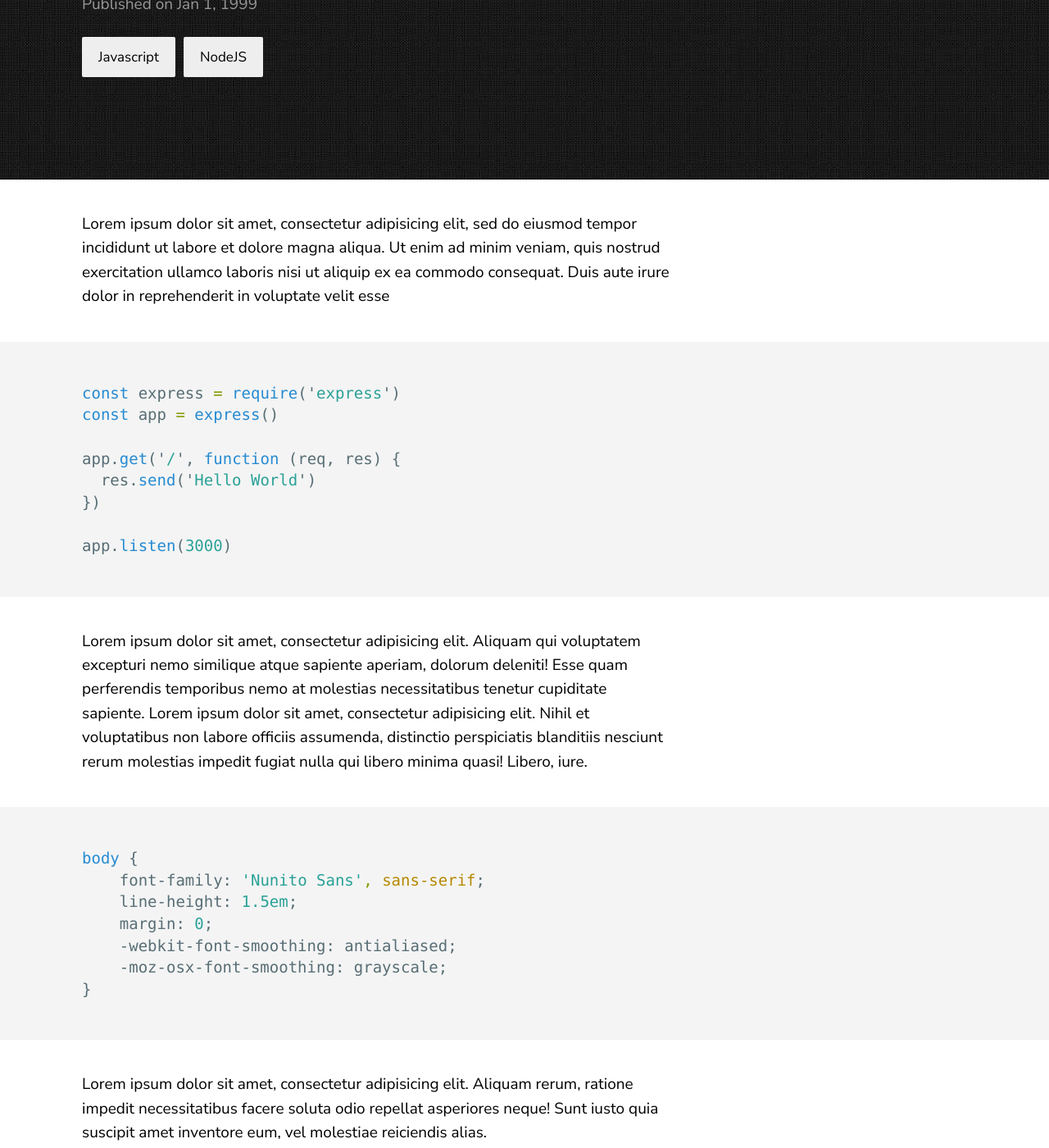
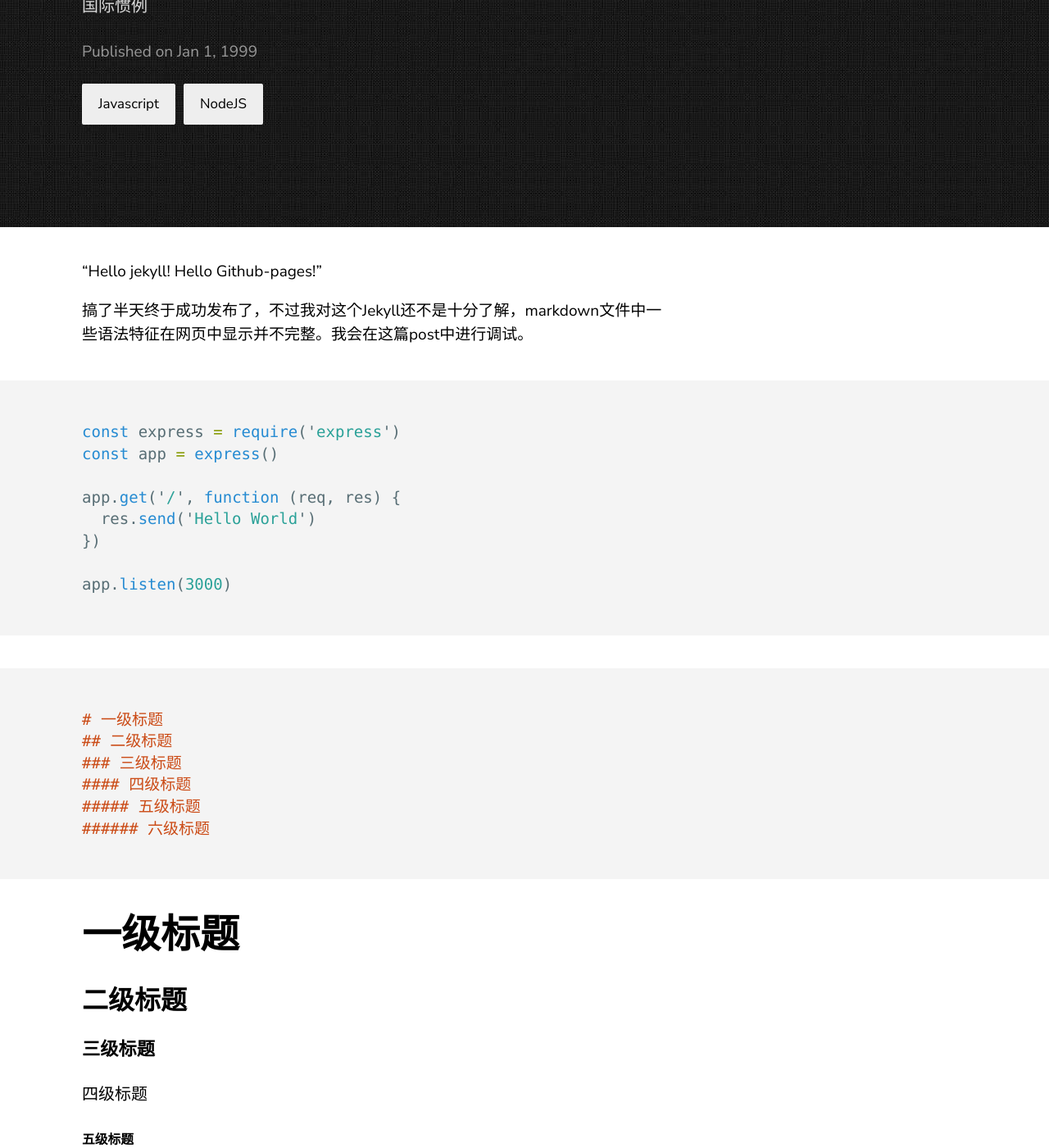
Before and after one commit to WolframCong/wolframcong.github.io, a Jekyll site: the page built from _posts/1999-01-01-coding-post.markdown, in a window 1280 px wide and 1400 px high, scrolled down 252 px. Shown: the whole window at 82% size. Built offline with Jekyll 4.4.1, drawn with Linux system fonts in a browser that asks for light colours; formulas are drawn with MathJax 3; some of the changed text lies outside the part shown.

Commit message:
Add new posts

````diff
--- a/_config.yml
+++ b/_config.yml
@@ -15,11 +15,11 @@ sass:
 
 permalink: /posts/:title/
 texture:
-  title: Adam Denisov
-  tagline: Developer. Designer
+  title: Wolfram的QQ空间
+  tagline: Wolfram's Qzone
   date_format: "%b %-d, %Y"
   style: black
-  showNav: false
+  showNav: True
   showPicker: false
 
   # generate social links in footer
@@ -32,6 +32,11 @@ texture:
 markdown: kramdown
 kramdown:
   input: GFM
+  extensions:
+    - autolink
+    - footnotes
+    - smart
+  syntax_highlighter: rouge
 
 # If you want to link only specific pages in your header, uncomment
 # this and add the path to the pages in order as they should show up
--- /dev/null
+++ b/_highlighting.scss
@@ -0,0 +1,209 @@
+.highlight table td { padding: 5px; }
+.highlight table pre { margin: 0; }
+.highlight .cm {
+  color: #999988;
+  font-style: italic;
+}
+.highlight .cp {
+  color: #999999;
+  font-weight: bold;
+}
+.highlight .c1 {
+  color: #999988;
+  font-style: italic;
+}
+.highlight .cs {
+  color: #999999;
+  font-weight: bold;
+  font-style: italic;
+}
+.highlight .c, .highlight .ch, .highlight .cd, .highlight .cpf {
+  color: #999988;
+  font-style: italic;
+}
+.highlight .err {
+  color: #a61717;
+  background-color: #e3d2d2;
+}
+.highlight .gd {
+  color: #000000;
+  background-color: #ffdddd;
+}
+.highlight .ge {
+  color: #000000;
+  font-style: italic;
+}
+.highlight .gr {
+  color: #aa0000;
+}
+.highlight .gh {
+  color: #999999;
+}
+.highlight .gi {
+  color: #000000;
+  background-color: #ddffdd;
+}
+.highlight .go {
+  color: #888888;
+}
+.highlight .gp {
+  color: #555555;
+}
+.highlight .gs {
+  font-weight: bold;
+}
+.highlight .gu {
+  color: #aaaaaa;
+}
+.highlight .gt {
+  color: #aa0000;
+}
+.highlight .kc {
+  color: #000000;
+  font-weight: bold;
+}
+.highlight .kd {
+  color: #000000;
+  font-weight: bold;
+}
+.highlight .kn {
+  color: #000000;
+  font-weight: bold;
+}
+.highlight .kp {
+  color: #000000;
+  font-weight: bold;
+}
+.highlight .kr {
+  color: #000000;
+  font-weight: bold;
+}
+.highlight .kt {
+  color: #445588;
+  font-weight: bold;
+}
+.highlight .k, .highlight .kv {
+  color: #000000;
+  font-weight: bold;
+}
+.highlight .mf {
+  color: #009999;
+}
+.highlight .mh {
+  color: #009999;
+}
+.highlight .il {
+  color: #009999;
+}
+.highlight .mi {
+  color: #009999;
+}
+.highlight .mo {
+  color: #009999;
+}
+.highlight .m, .highlight .mb, .highlight .mx {
+  color: #009999;
+}
+.highlight .sb {
+  color: #d14;
+}
+.highlight .sc {
+  color: #d14;
+}
+.highlight .sd {
+  color: #d14;
+}
+.highlight .s2 {
+  color: #d14;
+}
+.highlight .se {
+  color: #d14;
+}
+.highlight .sh {
+  color: #d14;
+}
+.highlight .si {
+  color: #d14;
+}
+.highlight .sx {
+  color: #d14;
+}
+.highlight .sr {
+  color: #009926;
+}
+.highlight .s1 {
+  color: #d14;
+}
+.highlight .ss {
+  color: #990073;
+}
+.highlight .s, .highlight .sa, .highlight .dl {
+  color: #d14;
+}
+.highlight .na {
+  color: #008080;
+}
+.highlight .bp {
+  color: #999999;
+}
+.highlight .nb {
+  color: #0086B3;
+}
+.highlight .nc {
+  color: #445588;
+  font-weight: bold;
+}
+.highlight .no {
+  color: #008080;
+}
+.highlight .nd {
+  color: #3c5d5d;
+  font-weight: bold;
+}
+.highlight .ni {
+  color: #800080;
+}
+.highlight .ne {
+  color: #990000;
+  font-weight: bold;
+}
+.highlight .nf, .highlight .fm {
+  color: #990000;
+  font-weight: bold;
+}
+.highlight .nl {
+  color: #990000;
+  font-weight: bold;
+}
+.highlight .nn {
+  color: #555555;
+}
+.highlight .nt {
+  color: #000080;
+}
+.highlight .vc {
+  color: #008080;
+}
+.highlight .vg {
+  color: #008080;
+}
+.highlight .vi {
+  color: #008080;
+}
+.highlight .nv, .highlight .vm {
+  color: #008080;
+}
+.highlight .ow {
+  color: #000000;
+  font-weight: bold;
+}
+.highlight .o {
+  color: #000000;
+  font-weight: bold;
+}
+.highlight .w {
+  color: #bbbbbb;
+}
+.highlight {
+  background-color: #f8f8f8;
+}
--- a/_posts/1999-01-01-coding-post.markdown
+++ b/_posts/1999-01-01-coding-post.markdown
@@ -1,11 +1,13 @@
 ---
 layout: post
-title:  "Coding Post"
-description: An example post which shows code rendering.
+title:  "Hello jekyll! Hello Github-pages!"
+description: 国际惯例
 date:   1999-01-01 21:00:00 +0800
 categories: Javascript NodeJS
 ---
-Lorem ipsum dolor sit amet, consectetur adipisicing elit, sed do eiusmod tempor incididunt ut labore et dolore magna aliqua. Ut enim ad minim veniam, quis nostrud exercitation ullamco laboris nisi ut aliquip ex ea commodo consequat. Duis aute irure dolor in reprehenderit in voluptate velit esse
+"Hello jekyll! Hello Github-pages!"
+
+搞了半天终于成功发布了，不过我对这个Jekyll还不是十分了解，markdown文件中一些语法特征在网页中显示并不完整。我会在这篇post中进行调试。
 
 ```javascript
 const express = require('express')
@@ -17,16 +19,104 @@ app.get('/', function (req, res) {
 
 app.listen(3000)
 ```
+```markdown
+# 一级标题
+## 二级标题
+### 三级标题
+#### 四级标题
+##### 五级标题
+###### 六级标题
+```
 
-Lorem ipsum dolor sit amet, consectetur adipisicing elit. Aliquam qui voluptatem excepturi nemo similique atque sapiente aperiam, dolorum deleniti! Esse quam perferendis temporibus nemo at molestias necessitatibus tenetur cupiditate sapiente. Lorem ipsum dolor sit amet, consectetur adipisicing elit. Nihil et voluptatibus non labore officiis assumenda, distinctio perspiciatis blanditiis nesciunt rerum molestias impedit fugiat nulla qui libero minima quasi! Libero, iure.
+# 一级标题
+## 二级标题
+### 三级标题
+#### 四级标题
+##### 五级标题
+###### 六级标题
 
-```scss
-body {
-	font-family: 'Nunito Sans', sans-serif;
-	line-height: 1.5em;
-	margin: 0;
-	-webkit-font-smoothing: antialiased;
-	-moz-osx-font-smoothing: grayscale;
-}
+```markdown
+1. 有序列表项 一
+2. 有序列表项 二
+3. 有序列表项 三
 ```
-Lorem ipsum dolor sit amet, consectetur adipisicing elit. Aliquam rerum, ratione impedit necessitatibus facere soluta odio repellat asperiores neque! Sunt iusto quia suscipit amet inventore eum, vel molestiae reiciendis alias.
+
+1. 有序列表项 一
+2. 有序列表项 二
+3. 有序列表项 三
+
+```markdown
+*斜体*
+**粗体**
+***加粗斜体***
+~~删除线~~
+<u>下划线</u>
+`背景高亮`
+<kbd>ctrl</kbd> + <kbd>C</kbd>
+:smile:
+```
+
+*斜体*
+**粗体**
+***加粗斜体***
+~~删除线~~
+<u>下划线</u>
+`背景高亮`
+<kbd>Ctrl</kbd> + <kbd>C</kbd>
+:smile:
+```markdown
+* * *
+***
+*****
+- - -
+---
+```
+* * *
+***
+*****
+- - -
+---
+```markdown
+First Header  | Second Header
+------------- | -------------
+Content Cell  | Content Cell
+Content Cell  | Content Cell
+
+| Left-Aligned  | Center Aligned  | Right Aligned |
+| :------------ |:---------------:| -----:|
+| col 3 is      | some wordy text | $1600 |
+| col 2 is      | centered        |   $12 |
+| zebra stripes | are neat        |    $1 |
+```
+
+First Header  | Second Header
+------------- | -------------
+Content Cell  | Content Cell
+Content Cell  | Content Cell
+
+| Left-Aligned  | Center Aligned  | Right Aligned |
+| :------------ |:---------------:| -----:|
+| col 3 is      | some wordy text | $1600 |
+| col 2 is      | centered        |   $12 |
+| zebra stripes | are neat        |    $1 |
+
+```markdown
+行内$E=mc^2$公式
+<br/>
+行间$$E=mc^2$$公式
+```
+行内$E=mc^2$公式
+<br/>
+行间$$E=mc^2$$公式
+
+```markdown
+>  这是引用
+
+>还
+>是
+>引
+>用
+```
+> 这是引用
+>>还是引用
+这是
````
Also changed, not shown: _includes/head.html (+9 -0 lines), _posts/2020-02-14-日常.markdown (added, +8 -0 lines), _posts/2020-02-15-最美好的一学期.markdown (added, +10 -0 lines), _includes/post_header.html (line endings or trailing spaces).
